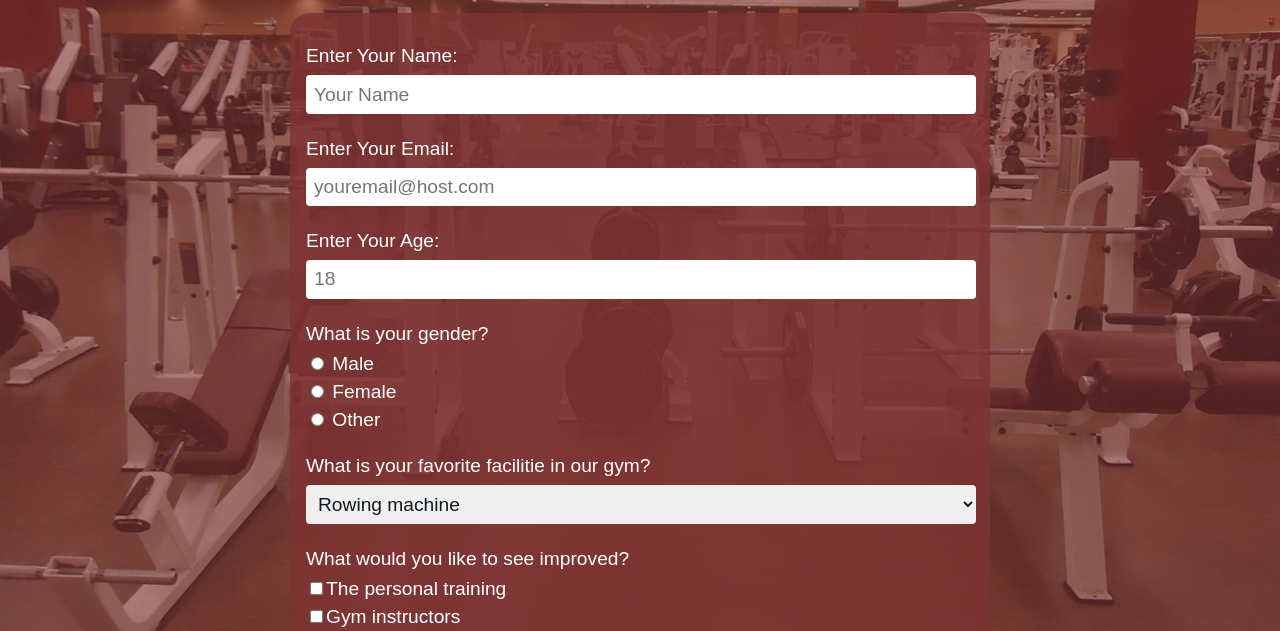
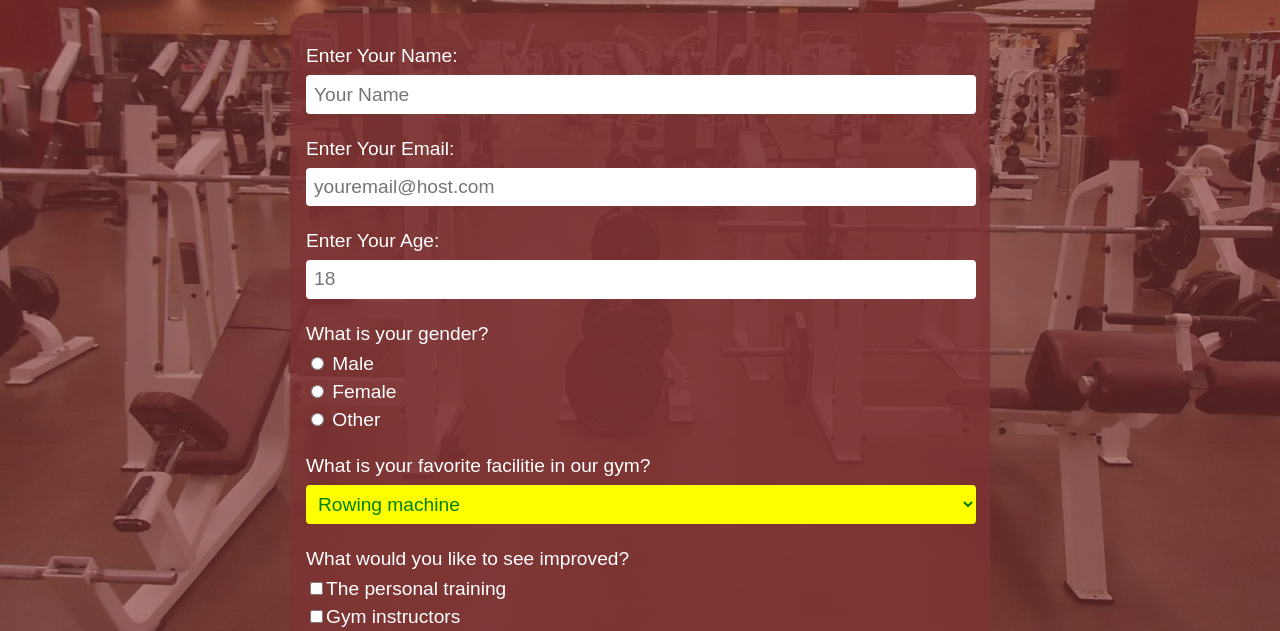
Before and after one commit to costik2020/0013-gym-survey-form, a plain HTML site: page index.html in a window 1280 px wide. Shown: the part 143-774 px from the top of the page. Drawn offline with Linux system fonts and the light colour scheme.

Commit message:
Testing some css for 'select' element

```diff
--- a/styles.css
+++ b/styles.css
@@ -115,10 +115,16 @@ input, textarea, select {
 
 }
 
+select {
+	color: green;
+	background-color: yellow;
+}
+
 textarea {
   height: 10rem;
   min-height: 120px;
 }
+
 
 
 input[type="radio"], input[type="checkbox"] {
```
